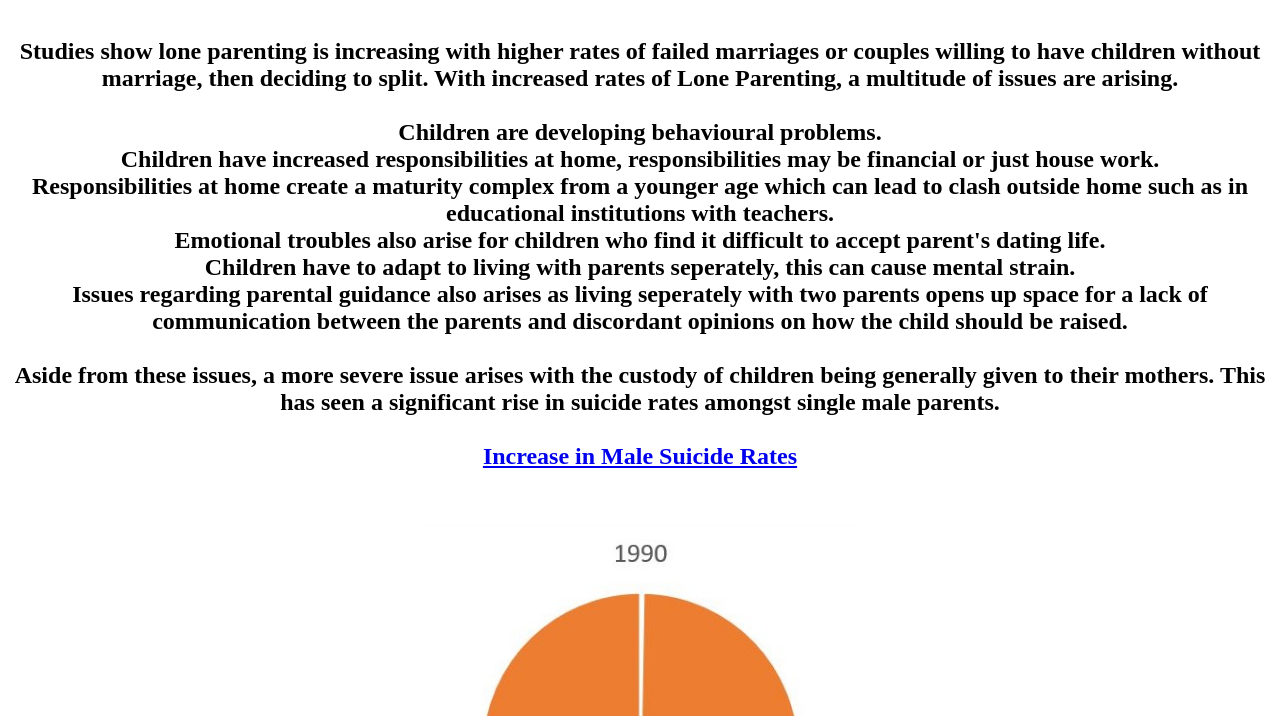
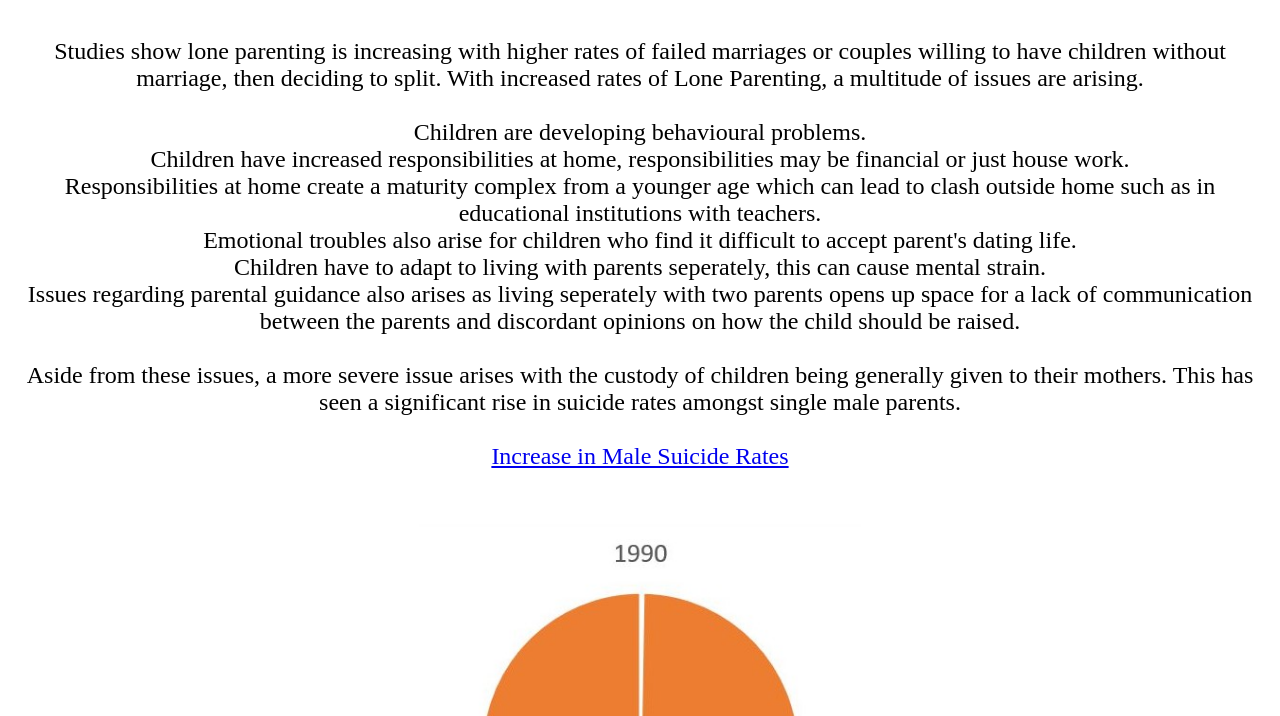
Before and after one commit to naomisaba/Lone-Parenting-in-Sydney, a plain HTML site: page index.html in a window 1280 px wide. Shown: the part 84-800 px from the top of the page. Drawn offline with Linux system fonts and the light colour scheme.

Commit message:
Update index.html

```diff
--- a/index.html
+++ b/index.html
@@ -3,7 +3,7 @@
   <title> Lone Parenting In Sydney </title>
 
   <body>
-    <h1> The Problem </h1> <br><b>
+    <h1> The Problem </h1> <br>
     <p1> Studies show lone parenting is increasing with higher rates of failed marriages or couples willing to have children without marriage,
       then deciding to split.
       With increased rates of Lone Parenting, a multitude of issues are arising. <br><br>
@@ -53,7 +53,7 @@
       Choice of location was based on this data and Millers Point, a residential area in the heart of CBD was chosen to host the infrastructure for the support group. An infrastructure connected by bridges to
       surrounding suburbs with more lone male parents. <br><br>
 
-       <img src="forassignment.JPG" style="width:50%" /> <br><br>
+       <img src="forassignment.JPG" style="width:50%" /> <br>
       <a href="https://3dwarehouse.sketchup.com/model/d4b56a27-7b1a-465a-ad12-d4171e7f87e6/Large-Scale-Solution-to-Lone-Parenting-in-Sydney ">City Scale Solution to Lone Parenting in Sydney</a><br><br><br></p2>
 
   </body>
```
